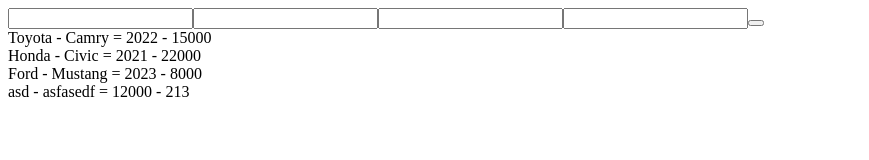
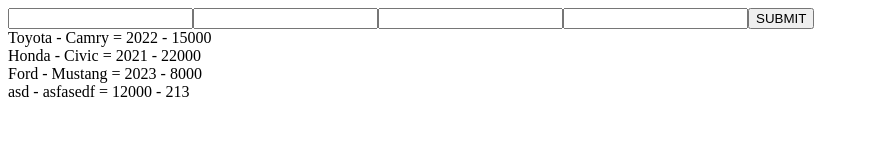
Before and after one commit to pshanthan/car-garage, an Angular app: page /list in a window 1280 px wide. Shown: the top 160 px of the page, without its empty margins (0-869 px from the left). Built offline with nearby package versions, Linux system fonts and the light colour scheme; data requests are answered from the project's data file.

Commit message:
Oct 6, 2026, 8:24 PM

```diff
--- a/src/app/carlist/carlist.component.html
+++ b/src/app/carlist/carlist.component.html
@@ -3,7 +3,7 @@
   <input formControlName="model" />
   <input formControlName="year" />
   <input formControlName="mileage" />
-  <button type="submit"></button>
+  <button type="submit">SUBMIT</button>
 </form>
 
 <div *ngFor="let car of cars">
```
